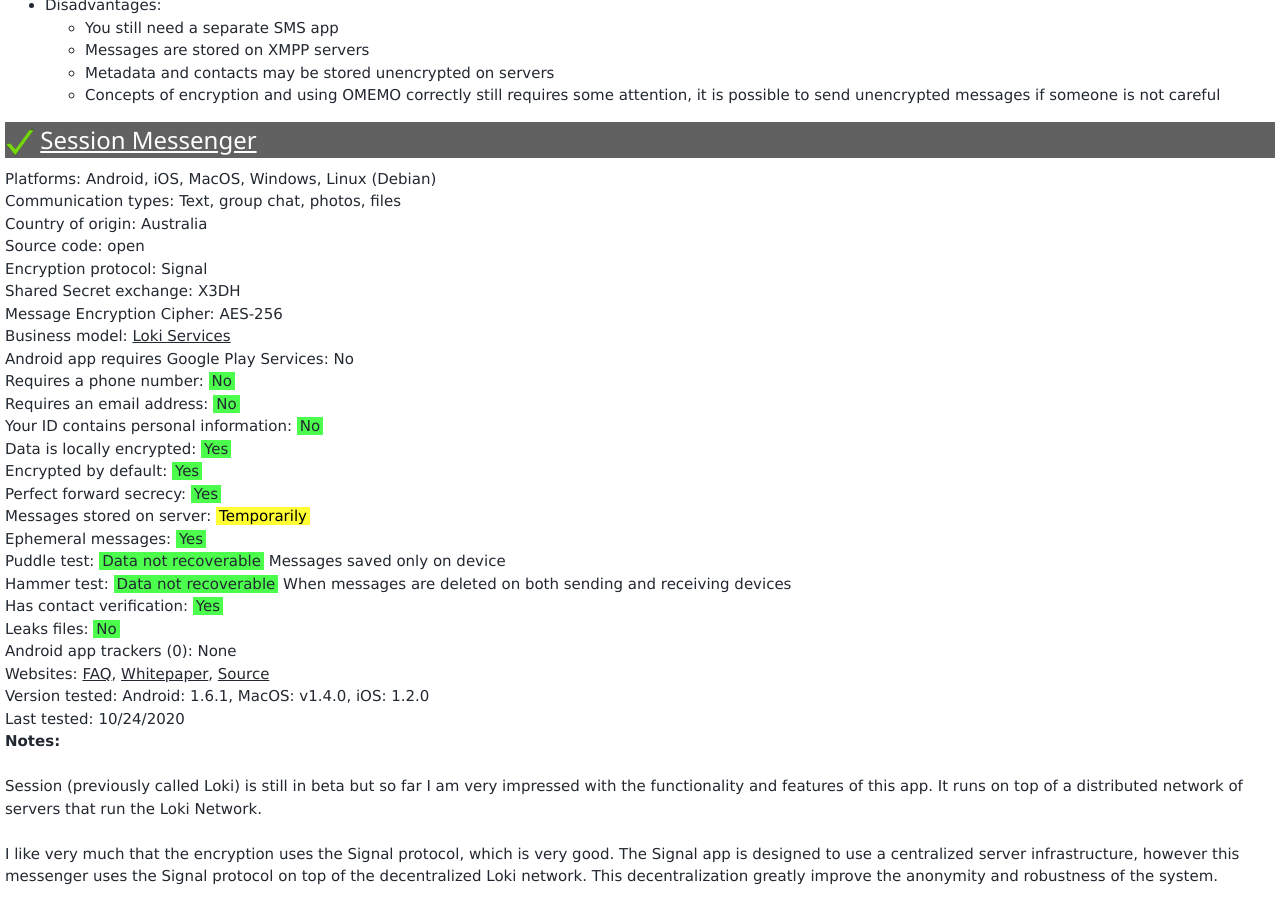
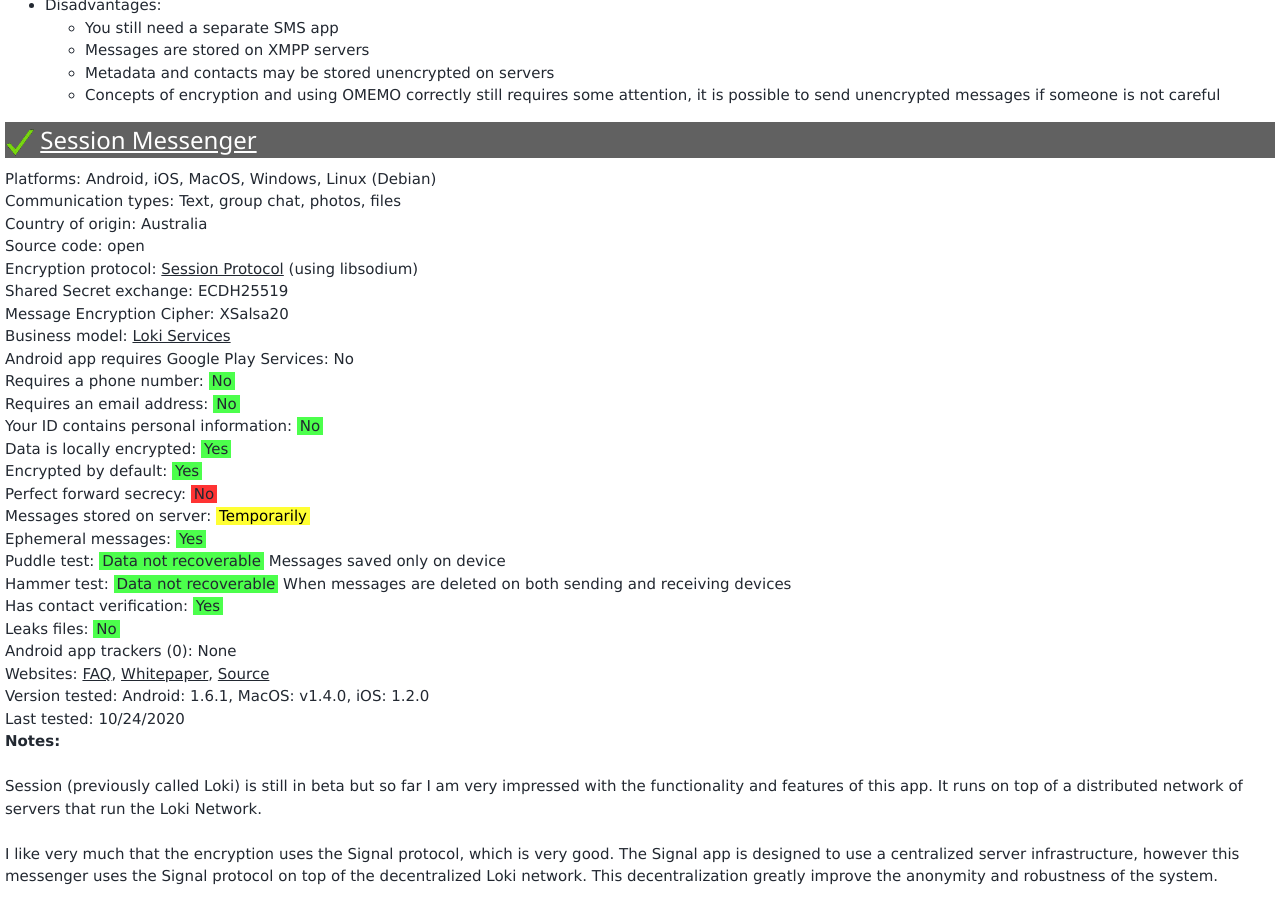
Before and after one commit to Perelandra0x309/secure-im, a Jekyll site: the page built from decentralizedapps.md, in a window 1280 px wide and 900 px high, scrolled down 10530 px. Built offline with Jekyll 4.4.1, drawn with Linux system fonts in a browser that asks for light colours.

Commit message:
Update Session

```diff
--- a/_data/applications.yml
+++ b/_data/applications.yml
@@ -2074,16 +2074,16 @@
   source_type: open
   business_model: <a href="https://docs.loki.network/LokiServices/LokiServicesOverview/">Loki Services</a>
   communication_types: Text, group chat, photos, files
-  encryption_protocol: Signal
-  shared_secret_exchange: X3DH
-  message_encryption_cipher: AES-256
+  encryption_protocol: <a href="https://getsession.org/session-protocol-technical-information/">Session Protocol</a> (using libsodium)
+  shared_secret_exchange: ECDH25519
+  message_encryption_cipher: XSalsa20
   country_origin: Australia
   requires_phone_number: No
   requires_email: No
   id_contains_contact_info: No
   android_requires_google_play: No
   is_locally_encrypted: Yes
-  perfect_forward_secrecy: Yes
+  perfect_forward_secrecy: No
   message_stored_on_server: Temporarily
   has_ephemeral_messages: Yes
   encypted_by_default: Yes
--- a/_data/ratings.yml
+++ b/_data/ratings.yml
@@ -321,13 +321,13 @@
   level: 5
   display_name: Session
   tagline: "Decentralized private network:"
-  privacy_message_score: 4
+  privacy_message_score: 3
   country_origin: None (Lokinet peer to peer network)
   pm_ephemeral: "&#10004;"
   pm_foolproof: "&#10004;"
   pm_no_leaks: "&#10004;"
   pm_not_recoverable: "&#10004;"
-  pm_pfs: "&#10004;"
+  pm_pfs:
   privacy_id_score: 4
   pi_no_info: "&#10004;"
   pi_no_ph_em: "&#10004;"
```
